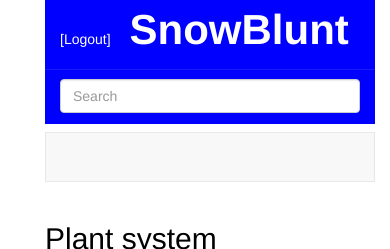
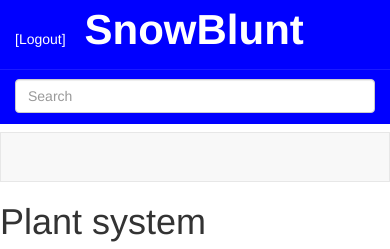
Before and after one commit to robertsvensk/webb_app_flask, a Flask app: page /plants in a window 390 px wide. Shown: the top 249 px of the page. Run offline with Flask 2, Linux system fonts and the light colour scheme; the visitor is signed in with stand-in values (Sample User, id 1); data comes from the database, SQL or seed files in the repository; both versions use the stored data as it was after the commit; data that the repository does not hold is empty; parts of the project's set-up code (start-up, migrations or seed data) failed here and were passed over; some libraries are stand-ins or nearby versions.

Commit message:
redesign of menu and plant view

```diff
--- a/app/main/routes.py
+++ b/app/main/routes.py
@@ -31,10 +31,6 @@ def before_request():
 @bp.route("/")
 def home():
     return render_template("home.html")
-
-@bp.route("/about")
-def about():
-    return render_template("about.html")
 
 @bp.route("/forum", methods=['GET', 'POST'])
 @login_required
@@ -226,7 +222,7 @@ def search():
 @bp.route("/plants", methods=['GET'])
 @login_required
 def plants():
-    entries_per_page = 10
+    entries_per_page = 14
     page = request.args.get('page', 1, type=int)
 
     log_entries = range(entries_per_page)
--- a/app/static/css/template.css
+++ b/app/static/css/template.css
@@ -1,11 +1,3 @@
-body {
-    color: black;
-    padding-left: 30px
-}
-
-p {
-}
-
 .content{
     /*padding-left: 30px;*/
 }
--- a/app/templates/plants.html
+++ b/app/templates/plants.html
@@ -2,11 +2,20 @@
 
 {% block app_content %}
 
-<h2>Plant system</h2>
-<div class="container">
+<h1>Plant system</h1>
+<div class="container-fluid">
   <div class="row">
 
-    <div class="col-sm-4">
+    <div class="col-md-8" style="margin:auto">
+      <div class="media">
+        <img class="mr-3" src="{{ user.avatar(512) }}" alt="No feed">
+        <div class="media-body">
+          Camera feed
+        </div>
+      </div>
+    </div>
+
+    <div class="col-md-4">
       <a class='btn btn-primary' href='{{ url_for('main.water_plants') }}' role='button'>Water the plants</a>
       <p>Last time watered: {{ g.last_watered }} <!-- add time from db --></p>
 
@@ -31,15 +40,6 @@
       </nav>
     </div>
 
-    <div class="col-md">
-      <div class="media">
-        <img class="mr-3" src="{{ user.avatar(512) }}" alt="No feed">
-        <div class="media-body">
-          Camera feed
-        </div>
-      </div>
-    </div>
-
   </div>
 </div>
 
--- a/app/templates/template.html
+++ b/app/templates/template.html
@@ -7,14 +7,13 @@
 {% endblock %}
 
 {% block navbar %}
-  <div class="container">
     <div class="banner" style="color: white;">
         {% if current_user.is_anonymous %}
         <a class="login" href="{{ url_for('auth.login') }}">[Login]</a>
         {% else %}
         <a class="login" href="{{ url_for('auth.logout') }}">[Logout]</a>
         {% endif %}
-          <a class="logo"><b>SnowBlunt</b></a>
+        <a class="logo" href="{{ url_for('main.home') }}"><b>SnowBlunt</b></a>
         {% if g.search_form %}
           <form class="navbar-form navbar-right" method="get"
               action="{{ url_for('main.search') }}">
@@ -29,7 +28,6 @@
     <div class="collapse navbar-collapse" id="navbarSupportedContent">
             <ul class="nav navbar-nav">
                 <li><a href="{{ url_for('main.home') }}">Home</a></li>
-                  <li><a href="{{ url_for('main.about') }}">About</a></li>
                 <li><a href="{{ url_for('main.plants') }}">Plants</a></li>
                 <li><a href="{{ url_for('main.forum') }}">Forum</a></li>
                 {% if current_user.is_authenticated %}
@@ -64,11 +62,9 @@
             </ul>
         </div>
       </nav>
-  </div>
 {% endblock %}
 
 {% block content %}
-  <div class="container">
   {% if current_user.is_authenticated %}
     {% with tasks = current_user.get_tasks_in_progress() %}
       {% if tasks %}
@@ -91,7 +87,6 @@
   {% endif %}
   {% block app_content %}
   {% endblock %}
-  </div>
 {% endblock %}
 
 {% block scripts %}
```
Also changed, not shown: app/templates/about.html (deleted, +0 -16 lines), app/templates/home.html (+15 -7 lines), app.db. Lines whose indentation alone changed are shown as unchanged.
